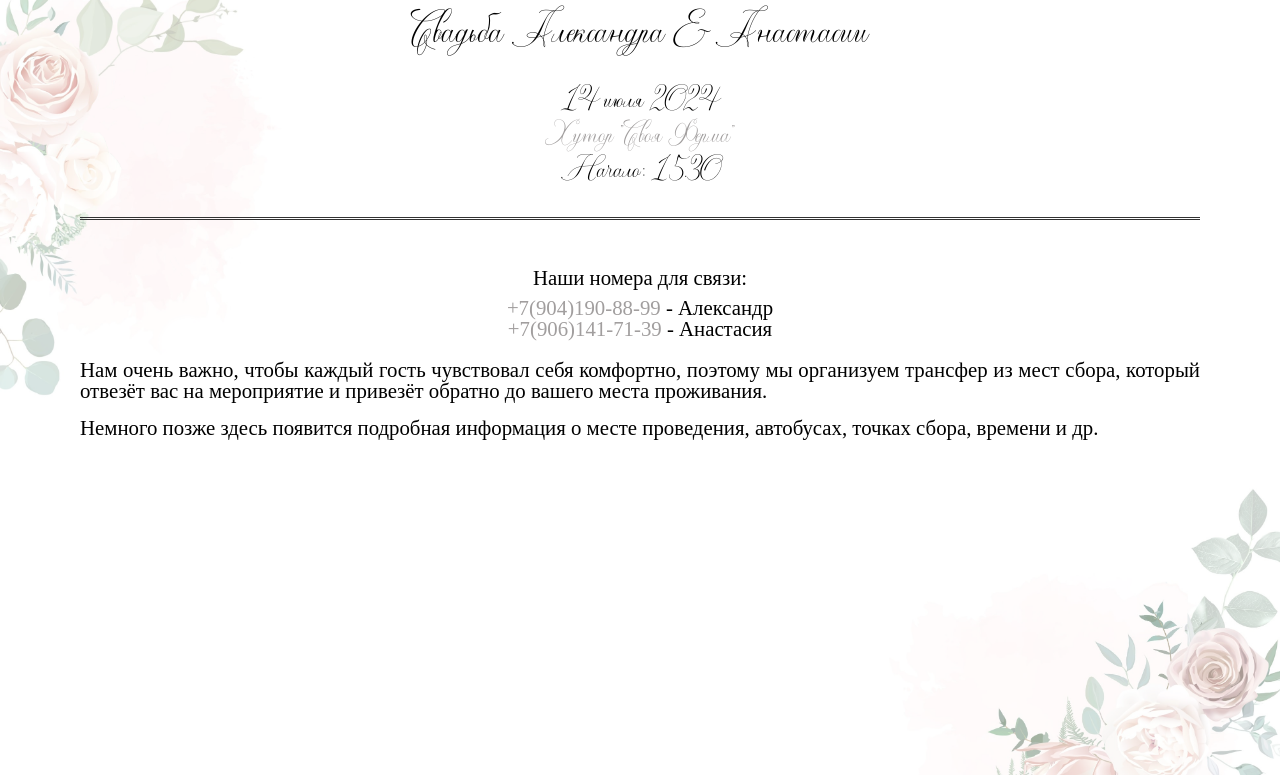
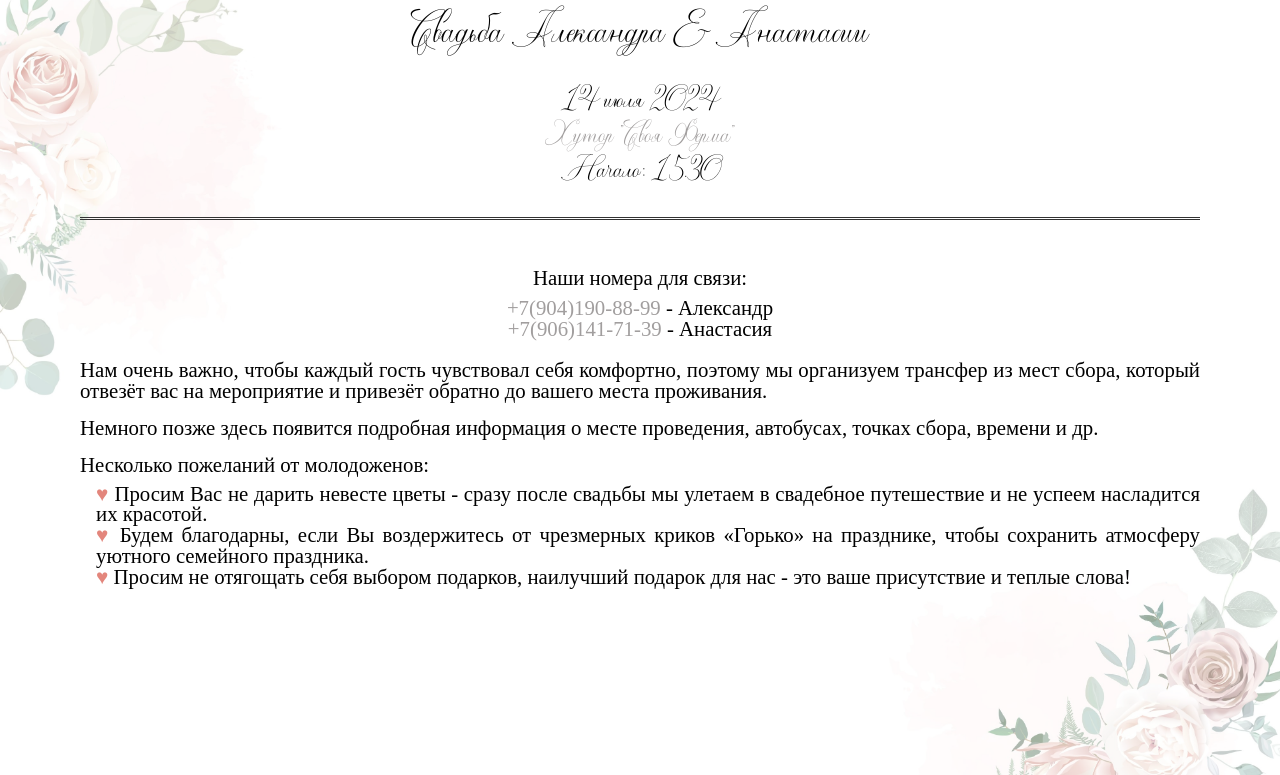
Before and after one commit to proun95/wedding, a PHP site: page / in a window 1280 px wide. Shown: the part 25-800 px from the top of the page. Run offline with PHP 8.4, Linux system fonts and the light colour scheme; some web fonts are replaced.

Commit message:
add info

```diff
--- a/index.html
+++ b/index.html
@@ -44,7 +44,12 @@
           Немного позже здесь появится подробная информация о месте проведения, автобусах, точках сбора, времени и др.
         </div>
         <div class="section">
-
+          Несколько пожеланий от молодоженов:
+          <ul>
+            <li>Просим Вас не дарить невесте цветы - сразу после свадьбы мы улетаем в свадебное путешествие и не успеем насладится их красотой.</li>
+            <li>Будем благодарны, если Вы воздержитесь от чрезмерных криков «Горько» на празднике, чтобы сохранить атмосферу уютного семейного праздника.</li>
+            <li>Просим не отягощать себя выбором подарков, наилучший подарок для нас - это ваше присутствие и теплые слова!</li>
+          </ul>
         </div>
       </div>
     </div>
--- a/style.css
+++ b/style.css
@@ -24,9 +24,7 @@ body {
   background-repeat: no-repeat, no-repeat;
   background-size: 400px, 300px;
 }
-.main-container {
 
-}
 .loader {
   position: fixed;
   top: 0;
@@ -78,6 +76,7 @@ body {
 }
 .schedule-section {
   text-align: center;
+  margin-top: 1rem;
 }
 .schedule {
   width: 90%;
@@ -99,6 +98,16 @@ body {
 .phone-number, .geo {
   text-decoration: none;
   color: rgb(161, 158, 158);
+}
+ul {
+  list-style: none;
+  padding-left: 1rem;
+  margin-top: 0.5rem;
+}
+
+ul li:before {
+  content: "\2665 \00a0";
+  color: #e3867c;
 }
 .fiance {
   display: block;
```
